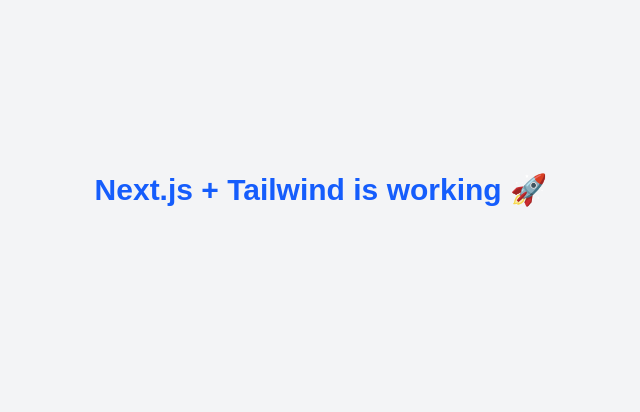
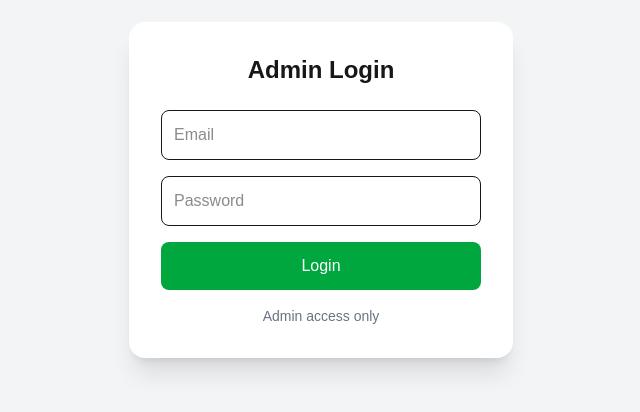
Before and after one commit to Mintesnotg/doc-portal, a Next.js app: page / in a window 1280 px wide. Shown: the part 210-622 px from the top of the page, without its empty margins (319-959 px from the left). Built offline with nearby package versions, Linux system fonts and the light colour scheme.

Commit message:
doc_portal

```diff
--- a/app/page.tsx
+++ b/app/page.tsx
@@ -1,11 +1,43 @@
-import Image from "next/image";
+// src/app/login/page.tsx
+"use client";
 
-export default function Home() {
+import { useState } from "react";
+
+export default function Login() {
+  const [email, setEmail] = useState("");
+  const [password, setPassword] = useState("");
+
   return (
     <div className="h-screen flex items-center justify-center bg-gray-100">
-      <h1 className="text-3xl font-bold text-blue-600">
-        Next.js + Tailwind is working 🚀
-      </h1>
+      <div className="bg-white shadow-xl rounded-2xl p-8 w-96">
+        <h2 className="text-2xl font-bold mb-6 text-center">
+          Admin Login
+        </h2>
+
+        <input
+          type="email"
+          placeholder="Email"
+          className="w-full border p-3 mb-4 rounded-lg"
+          value={email}
+          onChange={(e) => setEmail(e.target.value)}
+        />
+
+        <input
+          type="password"
+          placeholder="Password"
+          className="w-full border p-3 mb-4 rounded-lg"
+          value={password}
+          onChange={(e) => setPassword(e.target.value)}
+        />
+
+        <button className="w-full bg-green-600 text-white py-3 rounded-lg hover:bg-green-700">
+          Login
+        </button>
+
+        <p className="text-sm text-gray-500 mt-4 text-center">
+          Admin access only
+        </p>
+      </div>
     </div>
   );
 }
```
